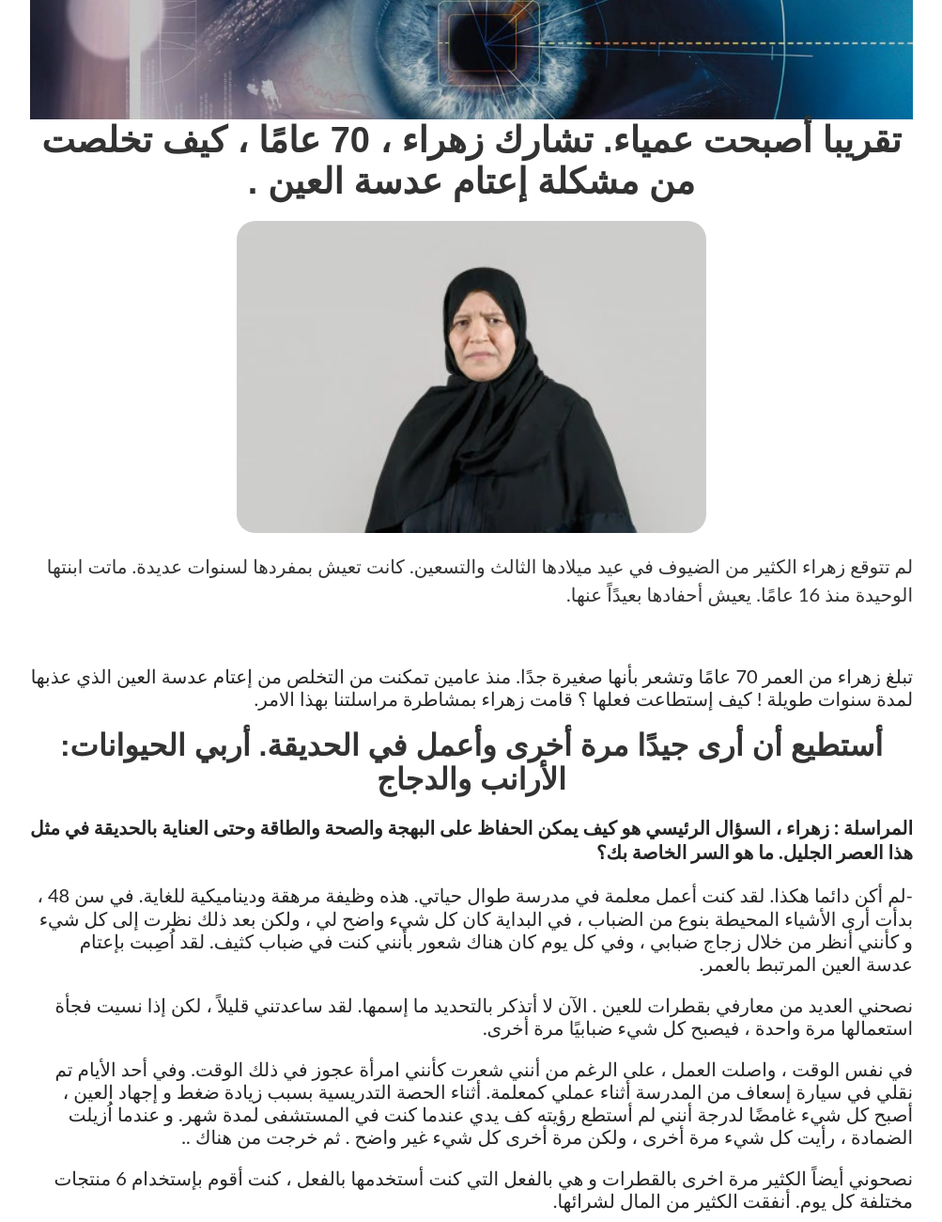
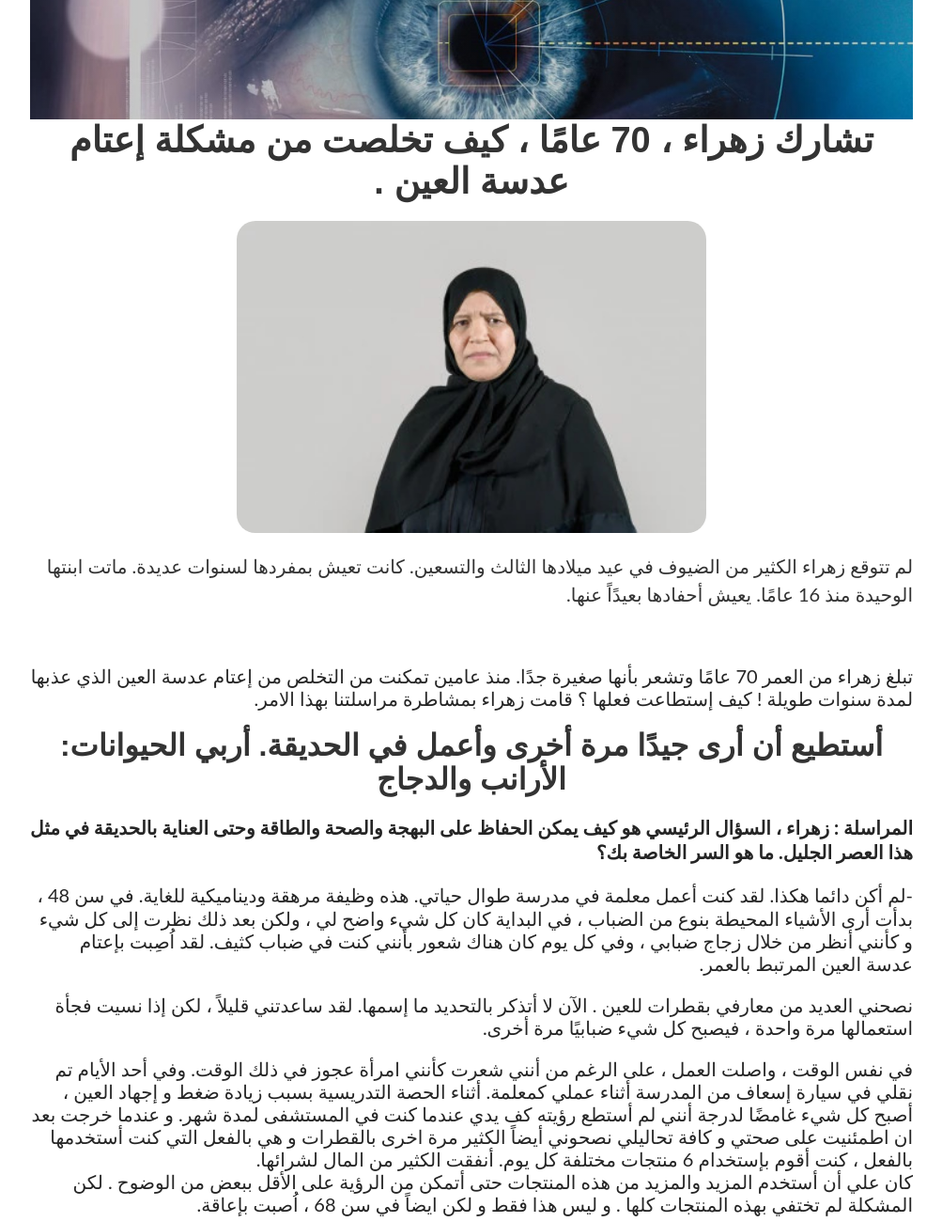
Before and after one commit to shadyplus/oculus-25-05-2023, a plain HTML site: page index.html in a window 1280 px wide. Shown: the part 340-1640 px from the top of the page at 94% size, without its empty margins (138-1141 px from the left). Drawn offline with Linux system fonts and the light colour scheme.

Commit message:
edited css

```diff
--- a/index.html
+++ b/index.html
@@ -37,7 +37,7 @@
 </div>
 <div class="container-2 w-container">
 
-  <h1 class="heading-6 lt7" id="11">تقريبا أصبحت عمياء. تشارك زهراء  ، 70 عامًا ، كيف تخلصت من  مشكلة إعتام عدسة العين . </h1><img class="image-11" src="./assets/index_files/5eb0205c573fa4767ebd76d5_babulita.jpg">
+  <h1 class="heading-6 lt7" id="11"> تشارك زهراء  ، 70 عامًا ، كيف تخلصت من  مشكلة إعتام عدسة العين . </h1><img class="image-11" src="./assets/index_files/5eb0205c573fa4767ebd76d5_babulita.jpg">
   <p class="paragraph-2 lt8">لم تتوقع زهراء  الكثير من الضيوف في عيد ميلادها الثالث والتسعين. كانت تعيش بمفردها لسنوات عديدة. ماتت ابنتها الوحيدة منذ 16 عامًا. يعيش أحفادها  بعيدًاً عنها. <br></p><br>
   <br>
   <div class="text-block-13 lt9">دكتور منصور العلوي: يُعالج مرض السكري في اليمن بأدوية الجيل السابق ، لذا يتزايد عدد المرضى كل عام <br> <br></div><br>
@@ -48,8 +48,11 @@
   </div><br>
   <div class="text-block lt13"><strong> </strong> -لم أكن دائما هكذا. لقد كنت أعمل معلمة في مدرسة طوال حياتي. هذه وظيفة مرهقة وديناميكية للغاية. في سن 48 ، بدأت أرى الأشياء المحيطة بنوع من الضباب ، في البداية كان كل شيء واضح لي  ، ولكن بعد ذلك نظرت إلى كل شيء و كأنني أنظر من خلال زجاج ضبابي ، وفي كل يوم كان هناك شعور بأنني كنت في ضباب كثيف. لقد اُصِبت بإعتام عدسة العين المرتبط بالعمر. <br> </div><br>
   <div class="text-block lt14">نصحني العديد من معارفي بقطرات للعين . الآن لا أتذكر بالتحديد ما إسمها. لقد ساعدتني قليلاً ، لكن إذا نسيت فجأة استعمالها مرة واحدة ، فيصبح كل شيء ضبابيًا مرة أخرى. <br></div><br>
-  <div class="text-block lt15">في نفس الوقت ، واصلت العمل ، على الرغم من أنني شعرت كأنني امرأة عجوز في ذلك الوقت. وفي أحد الأيام تم نقلي في سيارة إسعاف من المدرسة أثناء عملي كمعلمة. أثناء الحصة التدريسية بسبب زيادة ضغط و إجهاد العين  ، أصبح كل شيء غامضًا لدرجة أنني لم أستطع رؤيته كف يدي عندما كنت في المستشفى لمدة شهر. و عندما اُزيلت الضمادة ، رأيت كل شيء مرة أخرى ، ولكن مرة أخرى كل شيء غير واضح . ثم خرجت من هناك .. <br> </div><br>
-  <div class="text-block lt16">نصحوني أيضاً الكثير مرة اخرى بالقطرات و هي بالفعل التي كنت أستخدمها بالفعل ، كنت أقوم بإستخدام  6 منتجات مختلفة كل يوم. أنفقت الكثير من المال لشرائها.</div><br>
+  <div class="text-block lt15">في نفس الوقت ، واصلت العمل ، على الرغم من أنني شعرت كأنني امرأة عجوز في ذلك الوقت. وفي أحد الأيام تم نقلي في سيارة إسعاف من المدرسة أثناء عملي كمعلمة. أثناء الحصة التدريسية بسبب زيادة ضغط و إجهاد العين  ، أصبح كل شيء غامضًا لدرجة أنني لم أستطع رؤيته كف يدي عندما كنت في المستشفى لمدة شهر. و عندما خرجت بعد ان اطمئنيت على صحتي و كافة تحاليلي
+
+    نصحوني أيضاً الكثير مرة اخرى بالقطرات و هي بالفعل التي كنت أستخدمها بالفعل ، كنت أقوم بإستخدام  6 منتجات مختلفة كل يوم. أنفقت الكثير من المال لشرائها.
+    <br> </div>
+  <!-- <div class="text-block lt16">نصحوني أيضاً الكثير مرة اخرى بالقطرات و هي بالفعل التي كنت أستخدمها بالفعل ، كنت أقوم بإستخدام  6 منتجات مختلفة كل يوم. أنفقت الكثير من المال لشرائها.</div><br> -->
   <div class="text-block lt17">كان علي أن أستخدم المزيد والمزيد من هذه المنتجات حتى أتمكن من الرؤية على الأقل ببعض من الوضوح . لكن المشكلة  لم تختفي بهذه المنتجات  كلها  . و ليس هذا فقط و لكن ايضاً في سن 68 ، اُصبت بإعاقة. <br></div><br>
   <div class="text-block lt18">قالوا لي إنني لا أستطيع سوى الاحتفاظ بنظري الضعيف الحالي. وأنا شخصياً فهمت أن لا أحد كان يعلم  بعد ما هو   إعتام عدسة العين. لم أشعر بالرضا تجاه كل هذا. <br></div><br>
   <center>
```
Also changed, not shown: 1 other file.
